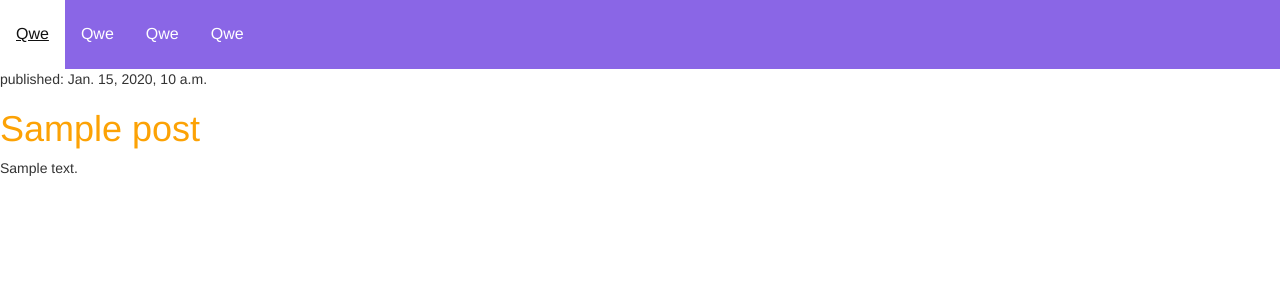
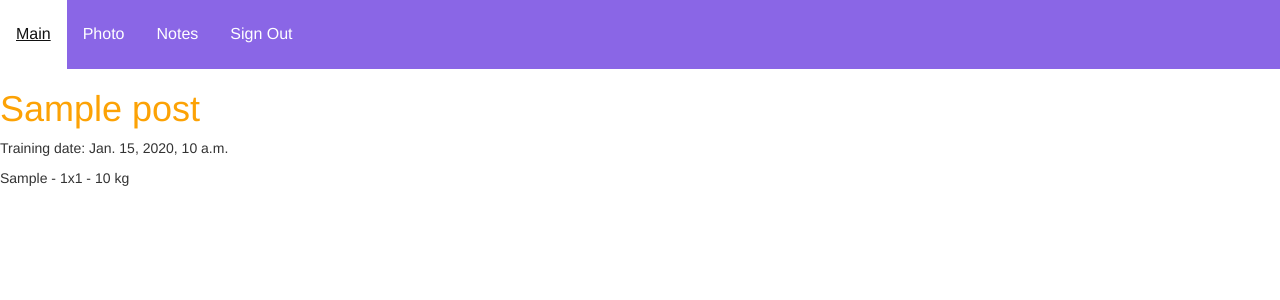
Before and after one commit to Pavhom/GymKeeper, a Django app: page / in a window 1280 px wide. Shown: the top 300 px of the page. Run offline with Django 3.2, Linux system fonts and the light colour scheme; tables that the repository leaves empty hold one stand-in row (values such as "Sample post"); some libraries are stand-ins or nearby versions.

Commit message:
just save

```diff
--- a/mainscreen/models.py
+++ b/mainscreen/models.py
@@ -4,15 +4,17 @@ from django.utils import timezone
 
 
 class Post(models.Model):
-    author = models.ForeignKey(settings.AUTH_USER_MODEL, on_delete=models.CASCADE)
-    title = models.CharField(max_length=200)
-    text = models.TextField()
+    training_name = models.CharField(max_length=200)
+    exercise = models.CharField(max_length=200)
+    set = models.IntegerField()
+    reps_count = models.IntegerField()
+    weight = models.IntegerField()
     created_date = models.DateTimeField(default=timezone.now)
     published_date = models.DateTimeField(blank=True, null=True)
 
     def publish(self):
-        self.published_date = timezone.now()
+        self.created_date = timezone.now()
         self.save()
 
     def __str__(self):
-        return self.title
+        return self.exercise
--- a/mainscreen/templates/mainscreen/post_list.html
+++ b/mainscreen/templates/mainscreen/post_list.html
@@ -1,4 +1,5 @@
 {% load static %}
+
 
 <html lang="en">
 <head>
@@ -10,18 +11,19 @@
 </head>
 <body>
     <ul>
-        <li><a href="/">Qwe</a></li>
-        <li><a href="/">Qwe</a></li>
-        <li><a href="/">Qwe</a></li>
-        <li><a href="/">Qwe</a></li>
+        <li><a href="/">Main</a></li>
+        <li><a href="/">Photo</a></li>
+        <li><a href="/">Notes</a></li>
+        <li><a href="/">Sign Out</a></li>
     </ul>
 
     <div>
         {% for post in posts %}
             <div>
-                <p>published: {{ post.published_date }}</p>
-                <h1><a href="">{{ post.title }}</a></h1>
-                <p>{{ post.text|linebreaksbr }}</p>
+
+                <h1><a href="">{{ post.training_name }}</a></h1>
+                <p>Training date: {{ post.published_date }}</p>
+                <p>{{ post.exercise|linebreaksbr }} - {{ post.set|linebreaksbr }}x{{ post.reps_count|linebreaksbr }} - {{ post.weight|linebreaksbr }} kg</p>
             </div>
         {% endfor %}
     </div>
--- a/mainscreen/urls.py
+++ b/mainscreen/urls.py
@@ -4,4 +4,5 @@ from . import views
 
 urlpatterns = [
     path('', views.post_list, name='post_list')
+    #path('', views.post_list, name='login')
 ]
--- a/mysite/settings.py
+++ b/mysite/settings.py
@@ -48,11 +48,13 @@ INSTALLED_APPS = [
     'allauth.socialaccount',
     'allauth.socialaccount.providers.facebook',
     'allauth.socialaccount.providers.google',
+    # bootstrap4
+    'bootstrap4',
 ]
 
 
 LOGIN_REDIRECT_URL = 'http://127.0.0.1:8000'
-
+#LOGIN_URL = 'http://127.0.0.1:8000/accounts/login/'
 
 # # Provider specific settings
 # SOCIALACCOUNT_PROVIDERS = {
```
Also changed, not shown: mainscreen/templates/mainscreen/body.html (added, +19 -0 lines).
